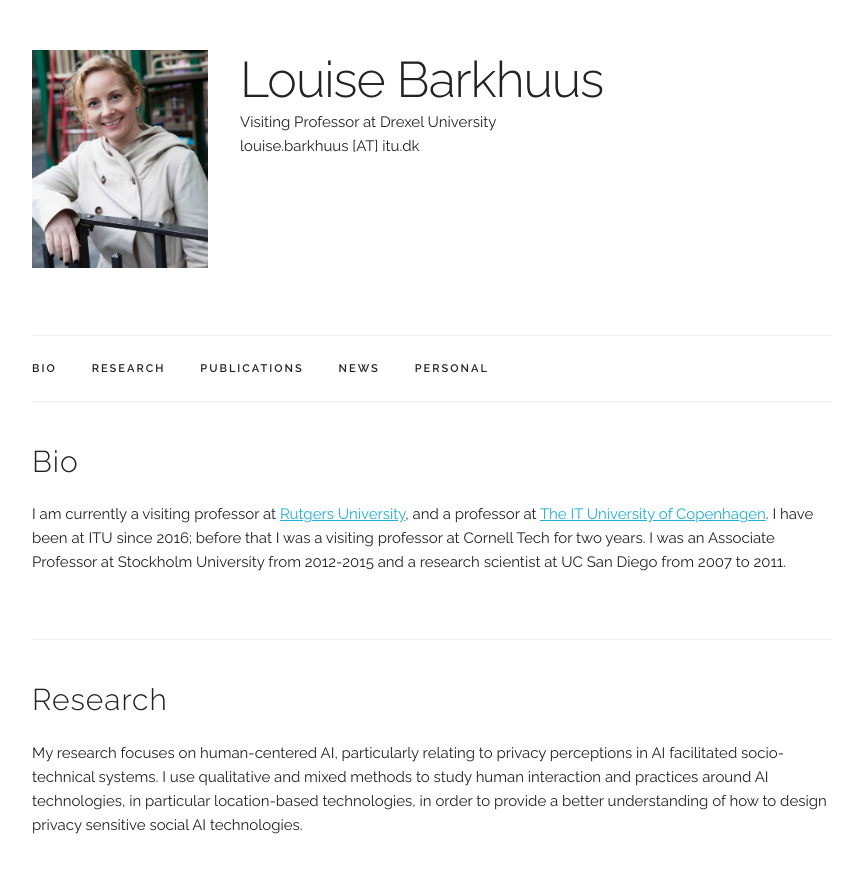
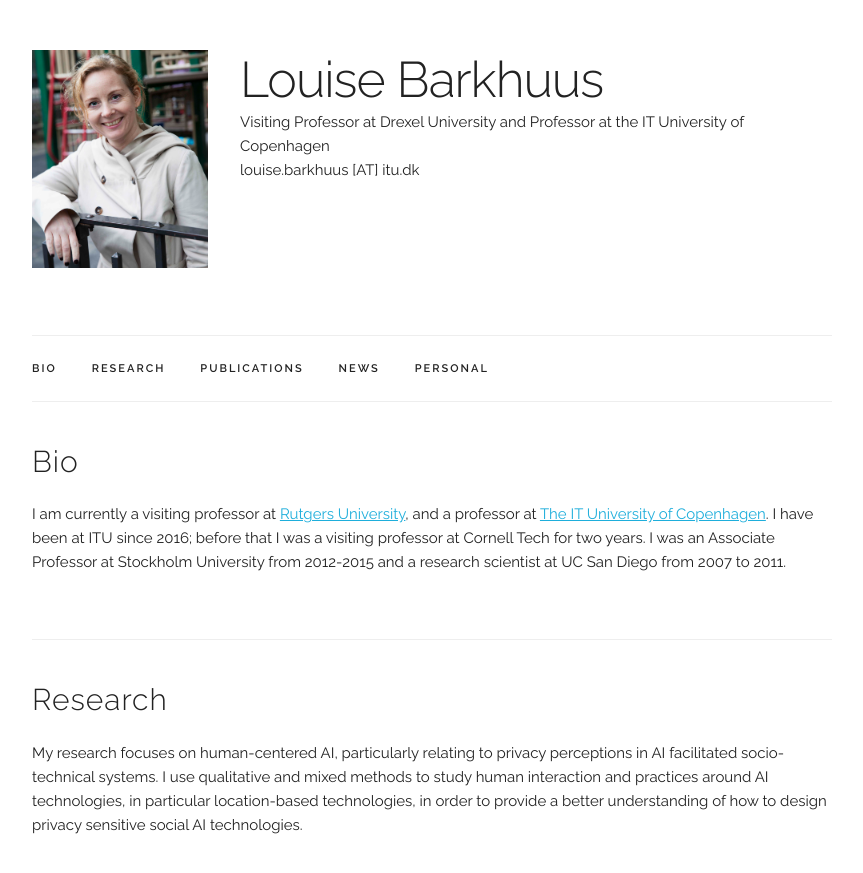
Before and after one commit to barkhuus/barkhuus.github.io, a Jekyll site: the page built from index.html, in a window 1280 px wide and 900 px high. Shown: the top 873 px of the window, without its empty margins (208-1071 px from the left). Built offline with Jekyll 4.4.1, drawn with Linux system fonts in a browser that asks for light colours.

Commit message:
Update main_info.yaml

```diff
--- a/_data/main_info.yaml
+++ b/_data/main_info.yaml
@@ -1,5 +1,5 @@
 name: "Louise Barkhuus"
-title: "Visiting Professor at Drexel University"
+title: "Visiting Professor at Drexel University and Professor at the IT University of Copenhagen"
 email: "louise.barkhuus [AT] itu.dk"
 profile_pic: "/assets/barkhuus.jpg"
 #twitter: "https://twitter.com/barkhuus"
```
